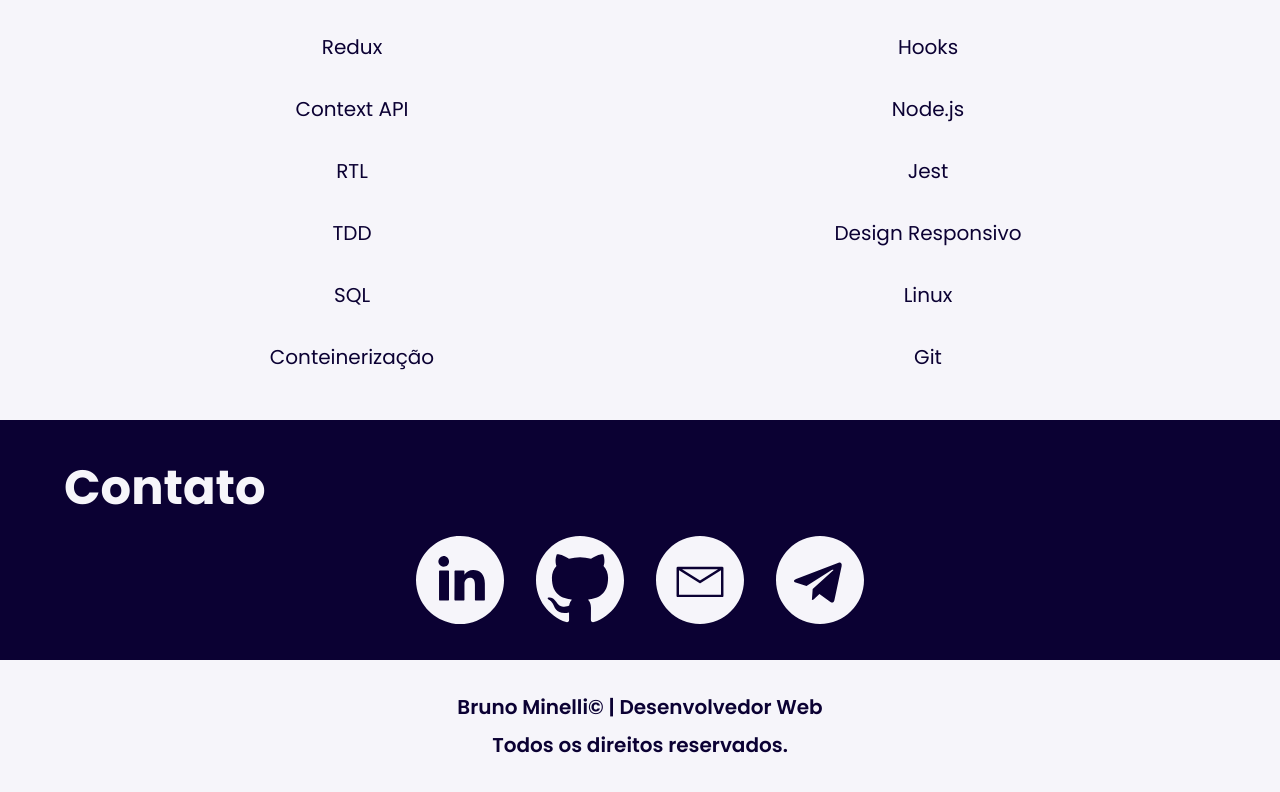
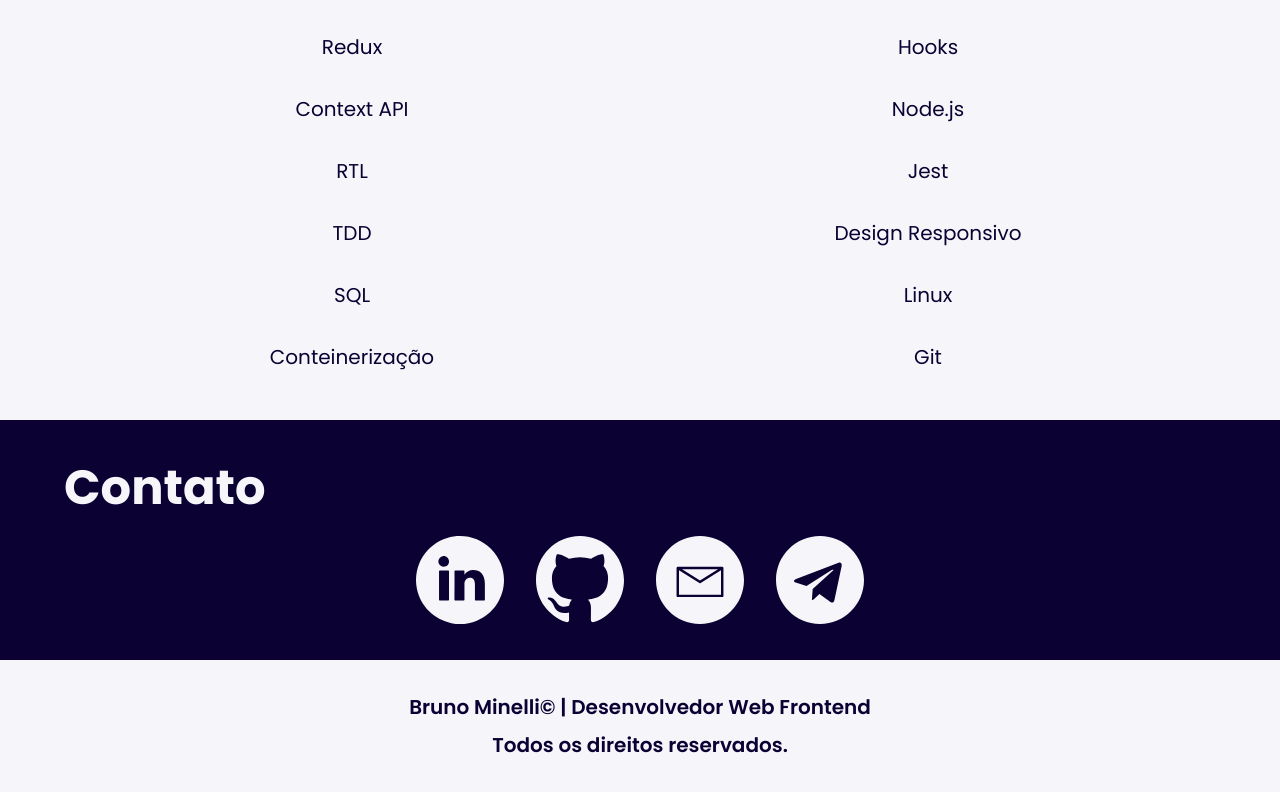
Before and after one commit to obrunominelli/obrunominelli.github.io, a React (Create React App) app: page / in a window 1280 px wide. Shown: the part 1616-2408 px from the top of the page. Built offline with nearby package versions, Linux system fonts and the light colour scheme.

Commit message:
fix: Inclusão de Frontend no rodapé.

```diff
--- a/src/components/Footer.jsx
+++ b/src/components/Footer.jsx
@@ -8,7 +8,7 @@ function Footer() {
       background={ palette.light.secondary }
       color={ palette.light.primary }
     >
-      <Paragraph color={ palette.light.primary }>Bruno Minelli&copy; | Desenvolvedor Web</Paragraph>
+      <Paragraph color={ palette.light.primary }>Bruno Minelli&copy; | Desenvolvedor Web Frontend</Paragraph>
       <Paragraph color={ palette.light.primary }>Todos os direitos reservados.</Paragraph>
     </Foot>
   );
```
